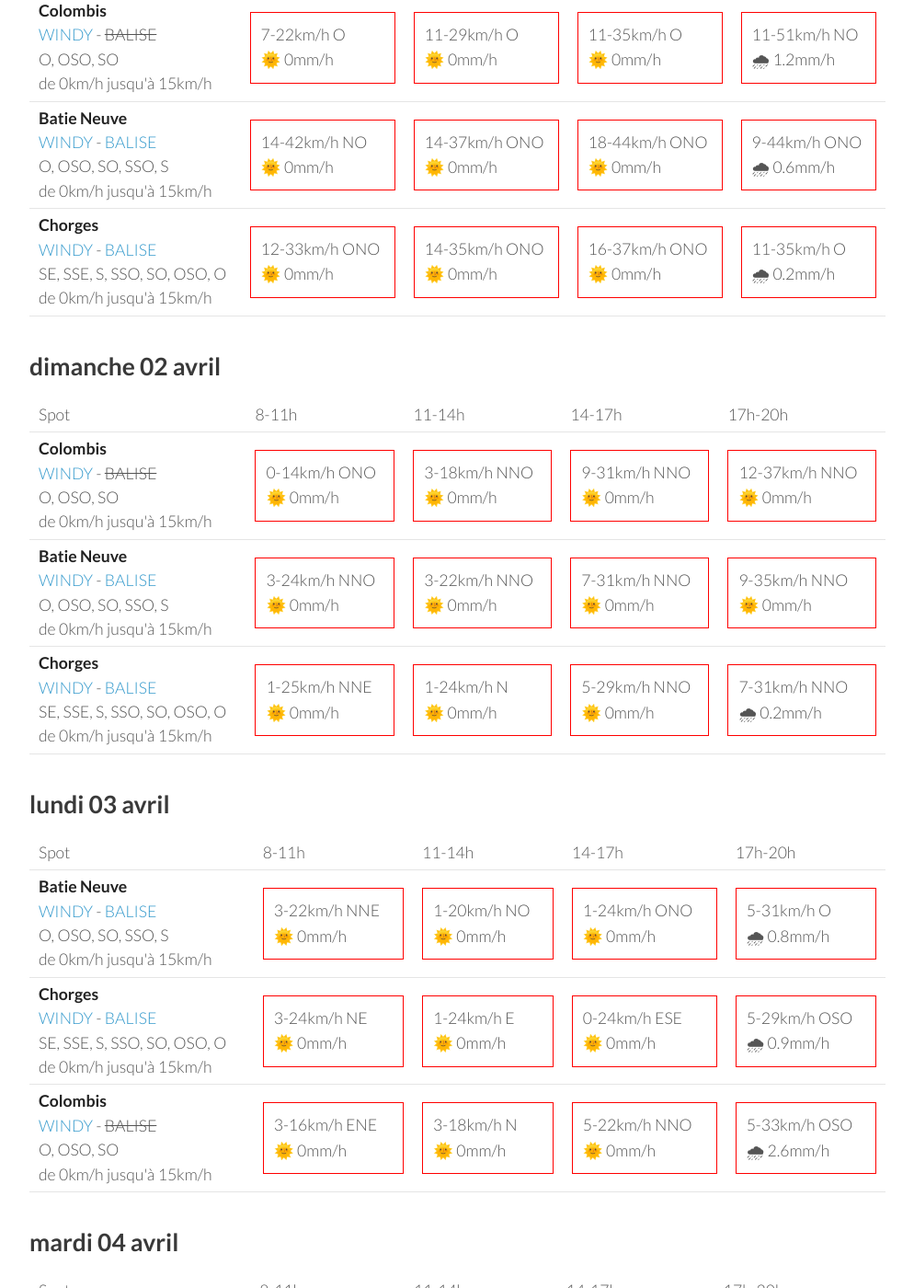
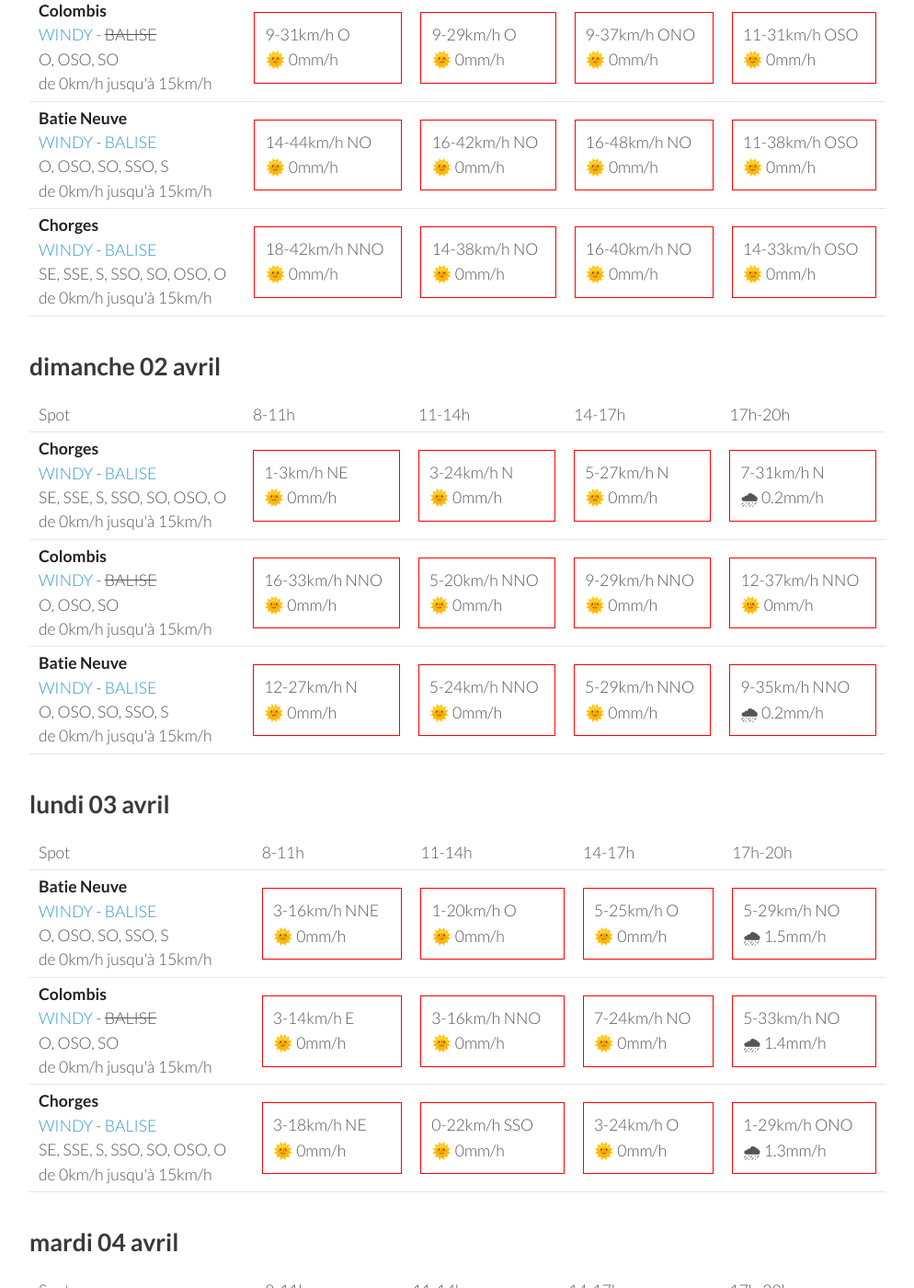
Before and after one commit to parapente-dans-le-nord/parapente-dans-le-nord.github.io, a Jekyll site: the page built from saint_andre.markdown, in a window 1280 px wide and 1400 px high, scrolled down 849 px. Shown: the whole window at 92% size, without its empty margins (26-1020 px from the left). Built offline with Jekyll 4.4.1, drawn with Linux system fonts in a browser that asks for light colours; some of the changed text lies outside the part shown.

Commit message:
update index.markdown

```diff
--- a/saint_andre.markdown
+++ b/saint_andre.markdown
@@ -25,27 +25,27 @@ page mise à jour le vendredi 31 mars 13:35
         <td><strong>Batie Neuve</strong><br><a href="https://windy.com/44.584/6.236?44.559,6.262,10,m:eTtagly">WINDY</a> - <span class=""><a href="https://www.openwindmap.org/PP554">BALISE</a> </span><br> <span class="vent-favorable">O, OSO, SO, SSO, S</span><br><span class="force-vent">de 0km/h jusqu'à 15km/h</span> </td>
 
             <td><div class="not-flyable"><p>0-0km/h NA</p><p>🌧️ 0mm/h</p></div></td>
-            <td><div class="not-flyable"><p>5-18km/h OSO</p><p>🌞 0mm/h</p></div></td>
-            <td><div class="not-flyable"><p>12-31km/h O</p><p>🌞 0.5mm/h</p></div></td>
-            <td><div class="not-flyable"><p>24-53km/h OSO</p><p>🌞 0mm/h</p></div></td>
+            <td><div class="not-flyable"><p>0-0km/h NA</p><p>🌧️ 0mm/h</p></div></td>
+            <td><div class="not-flyable"><p>0-0km/h NA</p><p>🌧️ 0mm/h</p></div></td>
+            <td><div class="not-flyable"><p>14-37km/h OSO</p><p>🌧 0.2mm/h</p></div></td>
 
     </tr>
 <tr>
         <td><strong>Colombis</strong><br><a href="https://windy.com/44.494/6.216?44.559,6.262,10">WINDY</a> - <span class="no-balise"> BALISE </span><br> <span class="vent-favorable">O, OSO, SO</span><br><span class="force-vent">de 0km/h jusqu'à 15km/h</span> </td>
 
             <td><div class="not-flyable"><p>0-0km/h NA</p><p>🌧️ 0mm/h</p></div></td>
-            <td><div class="not-flyable"><p>12-31km/h OSO</p><p>🌞 0mm/h</p></div></td>
-            <td><div class="not-flyable"><p>12-35km/h OSO</p><p>🌞 0mm/h</p></div></td>
-            <td><div class="not-flyable"><p>18-46km/h O</p><p>🌞 0mm/h</p></div></td>
+            <td><div class="not-flyable"><p>0-0km/h NA</p><p>🌧️ 0mm/h</p></div></td>
+            <td><div class="not-flyable"><p>0-0km/h NA</p><p>🌧️ 0mm/h</p></div></td>
+            <td><div class="not-flyable"><p>16-44km/h OSO</p><p>🌧 1mm/h</p></div></td>
 
     </tr>
 <tr>
         <td><strong>Chorges</strong><br><a href="https://windy.com/44.578/6.280?44.559,6.262,10">WINDY</a> - <span class=""><a href="https://www.openwindmap.org/PP554">BALISE</a> </span><br> <span class="vent-favorable">SE, SSE, S, SSO, SO, OSO, O</span><br><span class="force-vent">de 0km/h jusqu'à 15km/h</span> </td>
 
             <td><div class="not-flyable"><p>0-0km/h NA</p><p>🌧️ 0mm/h</p></div></td>
-            <td><div class="not-flyable"><p>7-18km/h OSO</p><p>🌞 0mm/h</p></div></td>
-            <td><div class="not-flyable"><p>12-31km/h O</p><p>🌞 1.1mm/h</p></div></td>
-            <td><div class="not-flyable"><p>24-50km/h OSO</p><p>🌞 0mm/h</p></div></td>
+            <td><div class="not-flyable"><p>0-0km/h NA</p><p>🌧️ 0mm/h</p></div></td>
+            <td><div class="not-flyable"><p>0-0km/h NA</p><p>🌧️ 0mm/h</p></div></td>
+            <td><div class="not-flyable"><p>16-38km/h OSO</p><p>🌧 0.2mm/h</p></div></td>
 
     </tr>
 
@@ -67,30 +67,30 @@ page mise à jour le vendredi 31 mars 13:35
 <tr>
         <td><strong>Colombis</strong><br><a href="https://windy.com/44.494/6.216?44.559,6.262,10">WINDY</a> - <span class="no-balise"> BALISE </span><br> <span class="vent-favorable">O, OSO, SO</span><br><span class="force-vent">de 0km/h jusqu'à 15km/h</span> </td>
 
-            <td><div class="not-flyable"><p>7-22km/h O</p><p>🌞 0mm/h</p></div></td>
-            <td><div class="not-flyable"><p>11-29km/h O</p><p>🌞 0mm/h</p></div></td>
-            <td><div class="not-flyable"><p>11-35km/h O</p><p>🌞 0mm/h</p></div></td>
-            <td><div class="not-flyable"><p>11-51km/h NO</p><p>🌧 1.2mm/h</p></div></td>
+            <td><div class="not-flyable"><p>9-31km/h O</p><p>🌞 0mm/h</p></div></td>
+            <td><div class="not-flyable"><p>9-29km/h O</p><p>🌞 0mm/h</p></div></td>
+            <td><div class="not-flyable"><p>9-37km/h ONO</p><p>🌞 0mm/h</p></div></td>
+            <td><div class="not-flyable"><p>11-31km/h OSO</p><p>🌞 0mm/h</p></div></td>
 
 
     </tr>
 <tr>
         <td><strong>Batie Neuve</strong><br><a href="https://windy.com/44.584/6.236?44.559,6.262,10,m:eTtagly">WINDY</a> - <span class=""><a href="https://www.openwindmap.org/PP554">BALISE</a> </span><br> <span class="vent-favorable">O, OSO, SO, SSO, S</span><br><span class="force-vent">de 0km/h jusqu'à 15km/h</span> </td>
 
-            <td><div class="not-flyable"><p>14-42km/h NO</p><p>🌞 0mm/h</p></div></td>
-            <td><div class="not-flyable"><p>14-37km/h ONO</p><p>🌞 0mm/h</p></div></td>
-            <td><div class="not-flyable"><p>18-44km/h ONO</p><p>🌞 0mm/h</p></div></td>
-            <td><div class="not-flyable"><p>9-44km/h ONO</p><p>🌧 0.6mm/h</p></div></td>
+            <td><div class="not-flyable"><p>14-44km/h NO</p><p>🌞 0mm/h</p></div></td>
+            <td><div class="not-flyable"><p>16-42km/h NO</p><p>🌞 0mm/h</p></div></td>
+            <td><div class="not-flyable"><p>16-48km/h NO</p><p>🌞 0mm/h</p></div></td>
+            <td><div class="not-flyable"><p>11-38km/h OSO</p><p>🌞 0mm/h</p></div></td>
 
 
     </tr>
 <tr>
         <td><strong>Chorges</strong><br><a href="https://windy.com/44.578/6.280?44.559,6.262,10">WINDY</a> - <span class=""><a href="https://www.openwindmap.org/PP554">BALISE</a> </span><br> <span class="vent-favorable">SE, SSE, S, SSO, SO, OSO, O</span><br><span class="force-vent">de 0km/h jusqu'à 15km/h</span> </td>
 
-            <td><div class="not-flyable"><p>12-33km/h ONO</p><p>🌞 0mm/h</p></div></td>
-            <td><div class="not-flyable"><p>14-35km/h ONO</p><p>🌞 0mm/h</p></div></td>
-            <td><div class="not-flyable"><p>16-37km/h ONO</p><p>🌞 0mm/h</p></div></td>
-            <td><div class="not-flyable"><p>11-35km/h O</p><p>🌧 0.2mm/h</p></div></td>
+            <td><div class="not-flyable"><p>18-42km/h NNO</p><p>🌞 0mm/h</p></div></td>
+            <td><div class="not-flyable"><p>14-38km/h NO</p><p>🌞 0mm/h</p></div></td>
+            <td><div class="not-flyable"><p>16-40km/h NO</p><p>🌞 0mm/h</p></div></td>
+            <td><div class="not-flyable"><p>14-33km/h OSO</p><p>🌞 0mm/h</p></div></td>
 
 
     </tr>
@@ -111,11 +111,21 @@ page mise à jour le vendredi 31 mars 13:35
       <td>17h-20h</td>
     </tr>
 <tr>
+        <td><strong>Chorges</strong><br><a href="https://windy.com/44.578/6.280?44.559,6.262,10">WINDY</a> - <span class=""><a href="https://www.openwindmap.org/PP554">BALISE</a> </span><br> <span class="vent-favorable">SE, SSE, S, SSO, SO, OSO, O</span><br><span class="force-vent">de 0km/h jusqu'à 15km/h</span> </td>
+
+            <td><div class="not-flyable"><p>1-3km/h NE</p><p>🌞 0mm/h</p></div></td>
+            <td><div class="not-flyable"><p>3-24km/h N</p><p>🌞 0mm/h</p></div></td>
+            <td><div class="not-flyable"><p>5-27km/h N</p><p>🌞 0mm/h</p></div></td>
+            <td><div class="not-flyable"><p>7-31km/h N</p><p>🌧 0.2mm/h</p></div></td>
+
+
+    </tr>
+<tr>
         <td><strong>Colombis</strong><br><a href="https://windy.com/44.494/6.216?44.559,6.262,10">WINDY</a> - <span class="no-balise"> BALISE </span><br> <span class="vent-favorable">O, OSO, SO</span><br><span class="force-vent">de 0km/h jusqu'à 15km/h</span> </td>
 
-            <td><div class="not-flyable"><p>0-14km/h ONO</p><p>🌞 0mm/h</p></div></td>
-            <td><div class="not-flyable"><p>3-18km/h NNO</p><p>🌞 0mm/h</p></div></td>
-            <td><div class="not-flyable"><p>9-31km/h NNO</p><p>🌞 0mm/h</p></div></td>
+            <td><div class="not-flyable"><p>16-33km/h NNO</p><p>🌞 0mm/h</p></div></td>
+            <td><div class="not-flyable"><p>5-20km/h NNO</p><p>🌞 0mm/h</p></div></td>
+            <td><div class="not-flyable"><p>9-29km/h NNO</p><p>🌞 0mm/h</p></div></td>
             <td><div class="not-flyable"><p>12-37km/h NNO</p><p>🌞 0mm/h</p></div></td>
 
 
@@ -123,20 +133,10 @@ page mise à jour le vendredi 31 mars 13:35
 <tr>
         <td><strong>Batie Neuve</strong><br><a href="https://windy.com/44.584/6.236?44.559,6.262,10,m:eTtagly">WINDY</a> - <span class=""><a href="https://www.openwindmap.org/PP554">BALISE</a> </span><br> <span class="vent-favorable">O, OSO, SO, SSO, S</span><br><span class="force-vent">de 0km/h jusqu'à 15km/h</span> </td>
 
-            <td><div class="not-flyable"><p>3-24km/h NNO</p><p>🌞 0mm/h</p></div></td>
-            <td><div class="not-flyable"><p>3-22km/h NNO</p><p>🌞 0mm/h</p></div></td>
-            <td><div class="not-flyable"><p>7-31km/h NNO</p><p>🌞 0mm/h</p></div></td>
-            <td><div class="not-flyable"><p>9-35km/h NNO</p><p>🌞 0mm/h</p></div></td>
-
-
-    </tr>
-<tr>
-        <td><strong>Chorges</strong><br><a href="https://windy.com/44.578/6.280?44.559,6.262,10">WINDY</a> - <span class=""><a href="https://www.openwindmap.org/PP554">BALISE</a> </span><br> <span class="vent-favorable">SE, SSE, S, SSO, SO, OSO, O</span><br><span class="force-vent">de 0km/h jusqu'à 15km/h</span> </td>
-
-            <td><div class="not-flyable"><p>1-25km/h NNE</p><p>🌞 0mm/h</p></div></td>
-            <td><div class="not-flyable"><p>1-24km/h N</p><p>🌞 0mm/h</p></div></td>
+            <td><div class="not-flyable"><p>12-27km/h N</p><p>🌞 0mm/h</p></div></td>
+            <td><div class="not-flyable"><p>5-24km/h NNO</p><p>🌞 0mm/h</p></div></td>
             <td><div class="not-flyable"><p>5-29km/h NNO</p><p>🌞 0mm/h</p></div></td>
-            <td><div class="not-flyable"><p>7-31km/h NNO</p><p>🌧 0.2mm/h</p></div></td>
+            <td><div class="not-flyable"><p>9-35km/h NNO</p><p>🌧 0.2mm/h</p></div></td>
 
 
     </tr>
@@ -159,30 +159,30 @@ page mise à jour le vendredi 31 mars 13:35
 <tr>
         <td><strong>Batie Neuve</strong><br><a href="https://windy.com/44.584/6.236?44.559,6.262,10,m:eTtagly">WINDY</a> - <span class=""><a href="https://www.openwindmap.org/PP554">BALISE</a> </span><br> <span class="vent-favorable">O, OSO, SO, SSO, S</span><br><span class="force-vent">de 0km/h jusqu'à 15km/h</span> </td>
 
-            <td><div class="not-flyable"><p>3-22km/h NNE</p><p>🌞 0mm/h</p></div></td>
-            <td><div class="not-flyable"><p>1-20km/h NO</p><p>🌞 0mm/h</p></div></td>
-            <td><div class="not-flyable"><p>1-24km/h ONO</p><p>🌞 0mm/h</p></div></td>
-            <td><div class="not-flyable"><p>5-31km/h O</p><p>🌧 0.8mm/h</p></div></td>
+            <td><div class="not-flyable"><p>3-16km/h NNE</p><p>🌞 0mm/h</p></div></td>
+            <td><div class="not-flyable"><p>1-20km/h O</p><p>🌞 0mm/h</p></div></td>
+            <td><div class="not-flyable"><p>5-25km/h O</p><p>🌞 0mm/h</p></div></td>
+            <td><div class="not-flyable"><p>5-29km/h NO</p><p>🌧 1.5mm/h</p></div></td>
+
+
+    </tr>
+<tr>
+        <td><strong>Colombis</strong><br><a href="https://windy.com/44.494/6.216?44.559,6.262,10">WINDY</a> - <span class="no-balise"> BALISE </span><br> <span class="vent-favorable">O, OSO, SO</span><br><span class="force-vent">de 0km/h jusqu'à 15km/h</span> </td>
+
+            <td><div class="not-flyable"><p>3-14km/h E</p><p>🌞 0mm/h</p></div></td>
+            <td><div class="not-flyable"><p>3-16km/h NNO</p><p>🌞 0mm/h</p></div></td>
+            <td><div class="not-flyable"><p>7-24km/h NO</p><p>🌞 0mm/h</p></div></td>
+            <td><div class="not-flyable"><p>5-33km/h NO</p><p>🌧 1.4mm/h</p></div></td>
 
 
     </tr>
 <tr>
         <td><strong>Chorges</strong><br><a href="https://windy.com/44.578/6.280?44.559,6.262,10">WINDY</a> - <span class=""><a href="https://www.openwindmap.org/PP554">BALISE</a> </span><br> <span class="vent-favorable">SE, SSE, S, SSO, SO, OSO, O</span><br><span class="force-vent">de 0km/h jusqu'à 15km/h</span> </td>
 
-            <td><div class="not-flyable"><p>3-24km/h NE</p><p>🌞 0mm/h</p></div></td>
-            <td><div class="not-flyable"><p>1-24km/h E</p><p>🌞 0mm/h</p></div></td>
-            <td><div class="not-flyable"><p>0-24km/h ESE</p><p>🌞 0mm/h</p></div></td>
-            <td><div class="not-flyable"><p>5-29km/h OSO</p><p>🌧 0.9mm/h</p></div></td>
-
-
-    </tr>
-<tr>
-        <td><strong>Colombis</strong><br><a href="https://windy.com/44.494/6.216?44.559,6.262,10">WINDY</a> - <span class="no-balise"> BALISE </span><br> <span class="vent-favorable">O, OSO, SO</span><br><span class="force-vent">de 0km/h jusqu'à 15km/h</span> </td>
-
-            <td><div class="not-flyable"><p>3-16km/h ENE</p><p>🌞 0mm/h</p></div></td>
-            <td><div class="not-flyable"><p>3-18km/h N</p><p>🌞 0mm/h</p></div></td>
-            <td><div class="not-flyable"><p>5-22km/h NNO</p><p>🌞 0mm/h</p></div></td>
-            <td><div class="not-flyable"><p>5-33km/h OSO</p><p>🌧 2.6mm/h</p></div></td>
+            <td><div class="not-flyable"><p>3-18km/h NE</p><p>🌞 0mm/h</p></div></td>
+            <td><div class="not-flyable"><p>0-22km/h SSO</p><p>🌞 0mm/h</p></div></td>
+            <td><div class="not-flyable"><p>3-24km/h O</p><p>🌞 0mm/h</p></div></td>
+            <td><div class="not-flyable"><p>1-29km/h ONO</p><p>🌧 1.3mm/h</p></div></td>
 
 
     </tr>
@@ -205,30 +205,30 @@ page mise à jour le vendredi 31 mars 13:35
 <tr>
         <td><strong>Colombis</strong><br><a href="https://windy.com/44.494/6.216?44.559,6.262,10">WINDY</a> - <span class="no-balise"> BALISE </span><br> <span class="vent-favorable">O, OSO, SO</span><br><span class="force-vent">de 0km/h jusqu'à 15km/h</span> </td>
 
-            <td><div class="not-flyable"><p>3-14km/h ENE</p><p>🌞 0mm/h</p></div></td>
-            <td><div class="not-flyable"><p>1-14km/h NO</p><p>🌞 0mm/h</p></div></td>
-            <td><div class="not-flyable"><p>7-25km/h O</p><p>🌞 0mm/h</p></div></td>
-            <td><div class="not-flyable"><p>11-31km/h ONO</p><p>🌧 0.4mm/h</p></div></td>
+            <td><div class="not-flyable"><p>3-16km/h E</p><p>🌞 0mm/h</p></div></td>
+            <td><div class="not-flyable"><p>1-16km/h SSO</p><p>🌞 0mm/h</p></div></td>
+            <td><div class="not-flyable"><p>5-24km/h OSO</p><p>🌞 0mm/h</p></div></td>
+            <td><div class="not-flyable"><p>7-25km/h ONO</p><p>🌞 0mm/h</p></div></td>
 
 
     </tr>
 <tr>
         <td><strong>Batie Neuve</strong><br><a href="https://windy.com/44.584/6.236?44.559,6.262,10,m:eTtagly">WINDY</a> - <span class=""><a href="https://www.openwindmap.org/PP554">BALISE</a> </span><br> <span class="vent-favorable">O, OSO, SO, SSO, S</span><br><span class="force-vent">de 0km/h jusqu'à 15km/h</span> </td>
 
-            <td><div class="not-flyable"><p>3-14km/h NE</p><p>🌞 0mm/h</p></div></td>
-            <td><div class="not-flyable"><p>3-20km/h SO</p><p>🌞 0mm/h</p></div></td>
-            <td><div class="not-flyable"><p>7-27km/h O</p><p>🌧 0.2mm/h</p></div></td>
-            <td><div class="not-flyable"><p>9-31km/h ONO</p><p>🌧 0.5mm/h</p></div></td>
+            <td><div class="not-flyable"><p>3-16km/h NE</p><p>🌞 0mm/h</p></div></td>
+            <td><div class="not-flyable"><p>5-22km/h S</p><p>🌞 0mm/h</p></div></td>
+            <td><div class="not-flyable"><p>7-27km/h SO</p><p>🌞 0mm/h</p></div></td>
+            <td><div class="not-flyable"><p>7-31km/h ONO</p><p>🌧 0.6mm/h</p></div></td>
 
 
     </tr>
 <tr>
         <td><strong>Chorges</strong><br><a href="https://windy.com/44.578/6.280?44.559,6.262,10">WINDY</a> - <span class=""><a href="https://www.openwindmap.org/PP554">BALISE</a> </span><br> <span class="vent-favorable">SE, SSE, S, SSO, SO, OSO, O</span><br><span class="force-vent">de 0km/h jusqu'à 15km/h</span> </td>
 
-            <td><div class="not-flyable"><p>3-14km/h NE</p><p>🌞 0mm/h</p></div></td>
-            <td><div class="not-flyable"><p>3-20km/h SSO</p><p>🌞 0mm/h</p></div></td>
-            <td><div class="not-flyable"><p>5-27km/h OSO</p><p>🌧 0.2mm/h</p></div></td>
-            <td><div class="not-flyable"><p>7-29km/h O</p><p>🌧 0.5mm/h</p></div></td>
+            <td><div class="not-flyable"><p>3-18km/h NE</p><p>🌞 0mm/h</p></div></td>
+            <td><div class="not-flyable"><p>5-22km/h S</p><p>🌞 0mm/h</p></div></td>
+            <td><div class="not-flyable"><p>7-27km/h SO</p><p>🌧 0.3mm/h</p></div></td>
+            <td><div class="not-flyable"><p>7-31km/h O</p><p>🌧 1mm/h</p></div></td>
 
 
     </tr>
@@ -251,29 +251,29 @@ page mise à jour le vendredi 31 mars 13:35
 <tr>
         <td><strong>Colombis</strong><br><a href="https://windy.com/44.494/6.216?44.559,6.262,10">WINDY</a> - <span class="no-balise"> BALISE </span><br> <span class="vent-favorable">O, OSO, SO</span><br><span class="force-vent">de 0km/h jusqu'à 15km/h</span> </td>
 
-            <td><div class="not-flyable"><p>1-14km/h NE</p><p>🌞 0mm/h</p></div></td>
-            <td><div class="not-flyable"><p>1-14km/h ONO</p><p>🌞 0mm/h</p></div></td>
-            <td><div class="not-flyable"><p>5-22km/h O</p><p>🌞 0mm/h</p></div></td>
-            <td><div class="not-flyable"><p>7-27km/h ONO</p><p>🌞 0mm/h</p></div></td>
+            <td><div class="not-flyable"><p>1-11km/h ESE</p><p>🌞 0mm/h</p></div></td>
+            <td><div class="not-flyable"><p>5-18km/h O</p><p>🌞 0mm/h</p></div></td>
+            <td><div class="not-flyable"><p>5-25km/h OSO</p><p>🌞 0mm/h</p></div></td>
+            <td><div class="not-flyable"><p>7-25km/h ONO</p><p>🌞 0mm/h</p></div></td>
 
 
     </tr>
 <tr>
         <td><strong>Batie Neuve</strong><br><a href="https://windy.com/44.584/6.236?44.559,6.262,10,m:eTtagly">WINDY</a> - <span class=""><a href="https://www.openwindmap.org/PP554">BALISE</a> </span><br> <span class="vent-favorable">O, OSO, SO, SSO, S</span><br><span class="force-vent">de 0km/h jusqu'à 15km/h</span> </td>
 
-            <td><div class="not-flyable"><p>3-18km/h NNE</p><p>🌞 0mm/h</p></div></td>
-            <td><div class="not-flyable"><p>3-22km/h SO</p><p>🌞 0mm/h</p></div></td>
-            <td><div class="not-flyable"><p>7-27km/h OSO</p><p>🌞 0mm/h</p></div></td>
-            <td><div class="not-flyable"><p>9-31km/h ONO</p><p>🌞 0mm/h</p></div></td>
+            <td><div class="not-flyable"><p>3-16km/h NNE</p><p>🌞 0mm/h</p></div></td>
+            <td><div class="not-flyable"><p>5-24km/h SO</p><p>🌞 0mm/h</p></div></td>
+            <td><div class="not-flyable"><p>5-31km/h OSO</p><p>🌞 0mm/h</p></div></td>
+            <td><div class="not-flyable"><p>7-31km/h ONO</p><p>🌞 0mm/h</p></div></td>
 
 
     </tr>
 <tr>
         <td><strong>Chorges</strong><br><a href="https://windy.com/44.578/6.280?44.559,6.262,10">WINDY</a> - <span class=""><a href="https://www.openwindmap.org/PP554">BALISE</a> </span><br> <span class="vent-favorable">SE, SSE, S, SSO, SO, OSO, O</span><br><span class="force-vent">de 0km/h jusqu'à 15km/h</span> </td>
 
-            <td><div class="not-flyable"><p>3-20km/h NE</p><p>🌞 0mm/h</p></div></td>
-            <td><div class="not-flyable"><p>5-20km/h SO</p><p>🌞 0mm/h</p></div></td>
-            <td><div class="not-flyable"><p>7-29km/h OSO</p><p>🌞 0mm/h</p></div></td>
+            <td><div class="not-flyable"><p>3-18km/h NE</p><p>🌞 0mm/h</p></div></td>
+            <td><div class="not-flyable"><p>5-24km/h SO</p><p>🌞 0mm/h</p></div></td>
+            <td><div class="not-flyable"><p>7-31km/h OSO</p><p>🌞 0mm/h</p></div></td>
             <td><div class="not-flyable"><p>7-31km/h ONO</p><p>🌞 0mm/h</p></div></td>
 
 
```
Also changed, not shown: other parts of saint_andre.markdown (+1 -1 lines).
